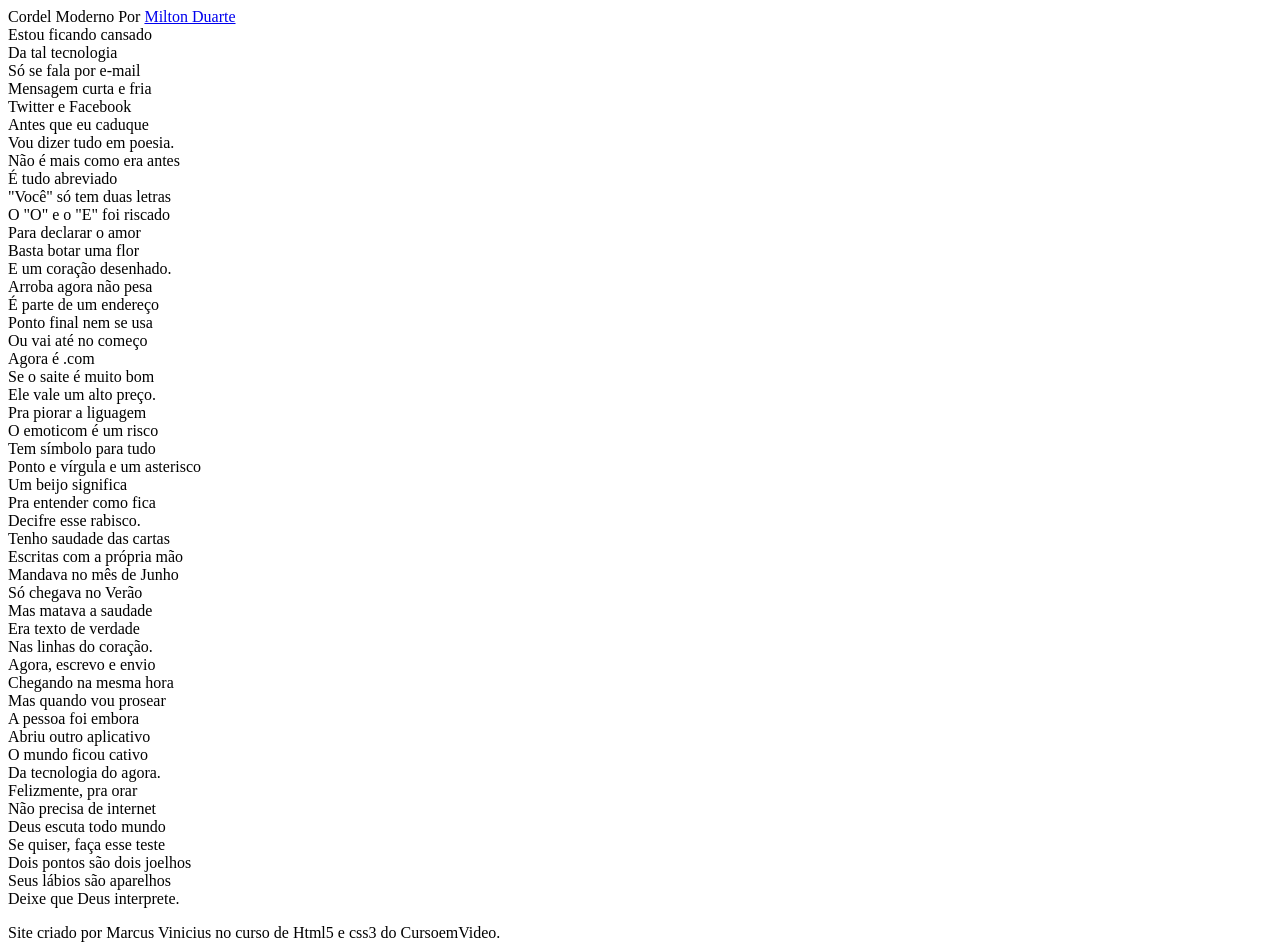
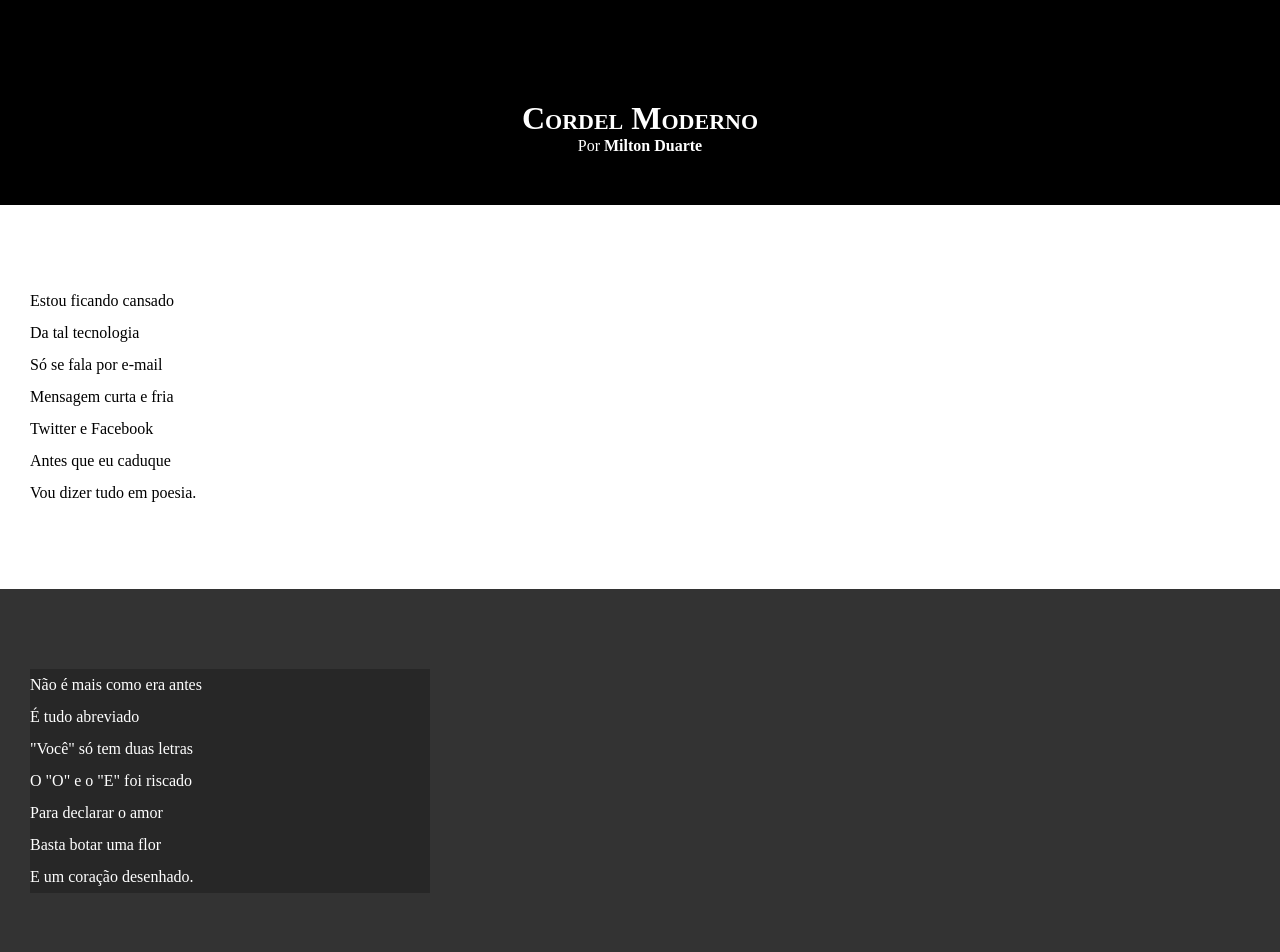
Before and after one commit to marcuscoelho-infra/HTML-CSS, a plain HTML site: page EXERCICIOS/desafio012/index.html in a window 1280 px wide. Shown: the top 952 px of the page. Drawn offline with Linux system fonts and the light colour scheme.

Commit message:
Atualizei o estilo de texto e blocos.

```diff
--- /dev/null
+++ b/EXERCICIOS/desafio012/estilo/style.css
@@ -0,0 +1,64 @@
+@charset "UTF-8";
+
+* {
+    margin: 0px;
+    padding: 0px;
+}
+
+html, body {
+    min-height: 100vh;
+    background-color: darkgray;
+}
+
+header {
+    background-color: black;
+    color: white;
+    text-align: center;
+}
+
+header > h1 {
+    padding-top: 50px;
+    font-variant: small-caps;
+}
+ header > p {
+    padding-bottom: 50px;
+ }
+
+ header a, footer a {
+    color: white;
+    text-decoration: none;
+    font-weight: bolder;
+}
+
+header a:hover, footer a:hover {
+     text-decoration: underline;
+}
+
+section {
+    padding-top: 10vh;
+    padding-bottom: 10vh;
+    line-height: 2em;
+    padding-left: 30px;
+}
+
+section.normal {
+    background-color: white;
+    color: black;
+}
+
+section.imagem {
+    background-color: rgb(51, 51, 51);
+    color: white;
+}
+
+section.imagem > p {
+    width: 400px;
+    background-color: rgba(35, 35, 35, 0.711);
+}
+
+footer {
+    background-color: black;
+    color: white;
+    text-align: center;
+    padding: 10px;
+}
--- a/EXERCICIOS/desafio012/index.html
+++ b/EXERCICIOS/desafio012/index.html
@@ -4,15 +4,18 @@
     <meta charset="UTF-8">
     <meta name="viewport" content="width=device-width, initial-scale=1.0">
     <title>Cordel Moderno</title>
+    <link rel="stylesheet" href="estilo/style.css">
 </head>
 <body>
     <header>
-        Cordel Moderno
+        <p>
+            <h1>Cordel Moderno</h1>
             Por <a href="https://www.recantodasletras.com.br/autor_textos.php?id=9806" target="_blank">Milton Duarte</a>
-
+        </p>
     </header>
 
-    <section>
+    <section class="normal">
+        <p>
             Estou ficando cansado <br>
             Da tal tecnologia <br>
             Só se fala por e-mail <br>
@@ -20,10 +23,12 @@
             Twitter e Facebook <br>
             Antes que eu caduque <br>
             Vou dizer tudo em poesia.
+        </p>
     </section>
 
 
-    <section>
+    <section class="imagem">
+        <p>
             Não é mais como era antes <br>
             É tudo abreviado <br>
             "Você" só tem duas letras <br>
@@ -31,11 +36,13 @@
             Para declarar o amor <br>
             Basta botar uma flor <br>
             E um coração desenhado.
+        </p>
     </section>
 
 
 
-    <section>
+    <section class="normal">
+        <p>
             Arroba agora não pesa <br>
             É parte de um endereço <br>
             Ponto final nem se usa <br>
@@ -50,9 +57,11 @@
             Um beijo significa <br>
             Pra entender como fica <br>
             Decifre esse rabisco.
+        </p>
     </section>
 
-    <section>
+    <section class="imagem">
+        <p>
             Tenho saudade das cartas <br>
             Escritas com a própria mão <br>
             Mandava no mês de Junho <br>
@@ -60,11 +69,13 @@
             Mas matava a saudade <br>
             Era texto de verdade <br>
             Nas linhas do coração.
+        </p>
     </section>
 
 
 
-    <section>
+    <section class="normal">
+        <p>
             Agora, escrevo e envio <br>
             Chegando na mesma hora <br>
             Mas quando vou prosear <br>
@@ -79,6 +90,7 @@
             Dois pontos são dois joelhos <br>
             Seus lábios são aparelhos <br>
             Deixe que Deus interprete.
+        </p>
     </section>
 
     <footer>
```
Lines whose indentation alone changed are shown as unchanged.
